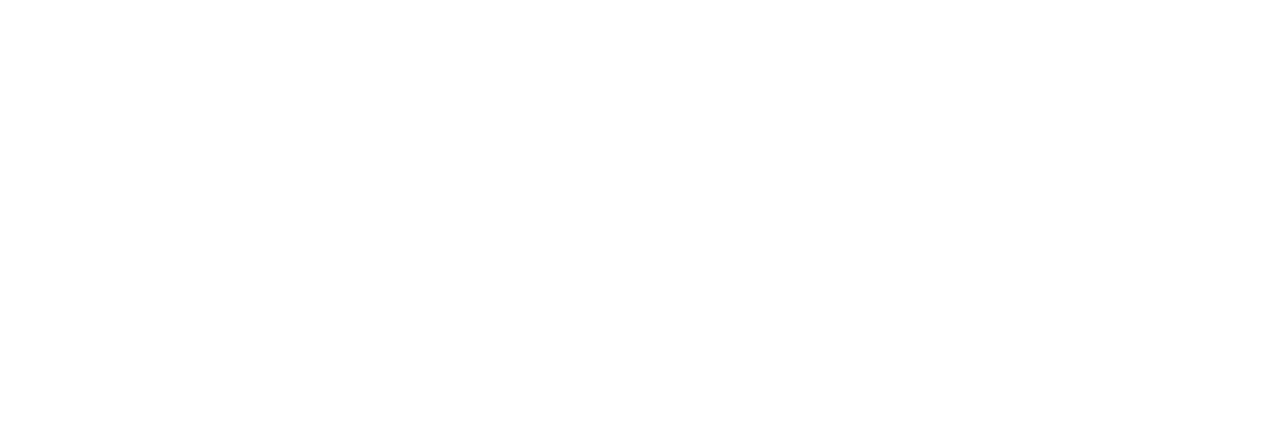
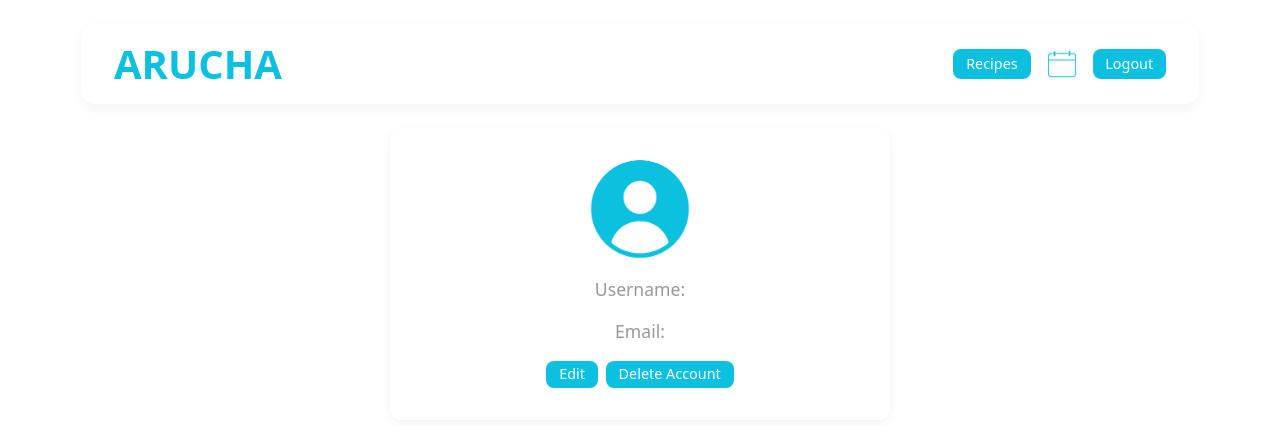
Before and after one commit to bethel-school-of-technology/team-the-last-ones-frontend, an Angular app: page /profile in a window 1280 px wide. Before the commit this address led to /. Shown: the top 426 px of the page. Built offline with nearby package versions, Linux system fonts and the light colour scheme.

Commit message:
created profile page with CRUD

```diff
--- a/src/app/app-routing.module.ts
+++ b/src/app/app-routing.module.ts
@@ -6,6 +6,7 @@
 import { RecipeComponent } from './components/recipes/recipes.component';
 import { CalendarComponent } from './components/calendar/calendar.component';
 import { RecipeDetailsComponent } from './components/recipe-details/recipe-details.component';
+import { ProfileComponent } from './components/profile/profile.component';
 
 const routes: Routes = [
   { path: '', redirectTo: 'recipes', pathMatch: 'full' },
@@ -15,7 +16,8 @@
   { path: 'recipes', component: RecipeComponent },
   { path: 'calendar', component: CalendarComponent },
   { path: 'recipes/:id', component: RecipeDetailsComponent },
-  { path: 'recipe-details/:id', component: RecipeDetailsComponent } // Added route for recipe details
+  { path: 'recipe-details/:id', component: RecipeDetailsComponent },
+  { path: 'profile', component: ProfileComponent }
 
 
 
--- a/src/app/app.module.ts
+++ b/src/app/app.module.ts
@@ -11,6 +11,7 @@
 import { RecipeComponent } from './components/recipes/recipes.component';
 import { CalendarComponent } from './components/calendar/calendar.component';
 import { RecipeDetailsComponent } from './components/recipe-details/recipe-details.component';
+import { ProfileComponent } from './components/profile/profile.component';
 
 @NgModule({
   declarations: [
@@ -20,7 +21,8 @@
     HomeComponent,
     RecipeComponent,
     CalendarComponent,
-    RecipeDetailsComponent
+    RecipeDetailsComponent,
+    ProfileComponent
   ],
   imports: [
     BrowserModule,
--- /dev/null
+++ b/src/app/components/profile/profile.component.css
@@ -0,0 +1,114 @@
+.profile .header-card {
+    background: white;
+    border-radius: 12px;
+    padding: 1rem 2rem;
+    box-shadow: 0 4px 12px rgba(0, 0, 0, 0.05);
+}
+
+.header-title {
+    color: #0cc0df;
+    font-weight: bold;
+}
+
+.icon-button-group {
+    display: flex;
+    gap: 1rem;
+}
+
+.recipe-button {
+    background-color: #0cc0df;
+    color: white;
+    border: none;
+    border-radius: 8px;
+    padding: 0.4rem 0.8rem;
+    font-size: 0.9rem;
+    line-height: 1;
+    cursor: pointer;
+    transition: background-color 0.2s ease;
+}
+
+.recipe-button:hover {
+    background-color: #099db6;
+}
+
+.icon-button img {
+    width: 30px;
+    height: 30px;
+    object-fit: contain;
+}
+
+.icon-button {
+    display: inline-flex;
+    align-items: center;
+    justify-content: center;
+    padding: 0;
+    border: none;
+    background: none;
+    cursor: pointer;
+}
+
+
+.profile-card {
+    background: white;
+    border-radius: 12px;
+    padding: 2rem;
+    box-shadow: 0 4px 12px rgba(0, 0, 0, 0.05);
+}
+
+.profile-name {
+    margin-bottom: 0.25rem;
+    color: #999;
+}
+
+.profile-username {
+    margin: 0;
+    color: #999;
+}
+
+.recipe-card {
+    background: white;
+    border-radius: 12px;
+    padding: 1rem;
+    box-shadow: 0 4px 12px rgba(0, 0, 0, 0.05);
+    text-align: center;
+}
+
+.recipe-name {
+    color: #0cc0df;
+    font-size: 1.1rem;
+}
+
+
+.profile-card {
+    max-width: 500px;
+    margin: 0 auto;
+}
+
+.form-group {
+    text-align: left;
+    color: #999;
+}
+
+.form-group label {
+    display: block;
+    margin-bottom: 0.25rem;
+    font-weight: bold;
+}
+
+.form-group input {
+    width: 100%;
+    padding: 0.5rem;
+    border-radius: 6px;
+    border: 1px solid #ccc;
+}
+
+.profile-info {
+    color: #999;
+    font-weight: 500;
+    font-size: 1.1rem;
+}
+
+.edit-text {
+    color: #999;
+
+}
--- /dev/null
+++ b/src/app/components/profile/profile.component.html
@@ -0,0 +1,45 @@
+<div class="profile container py-4">
+
+    <div class="auth-card header-card mb-4 d-flex justify-content-between align-items-center">
+        <h1 class="header-title mb-0">ARUCHA</h1>
+        <div class="icon-button-group">
+            <button class="recipe-button" (click)="goToRecipes()">Recipes</button>
+            <a routerLink="/calendar" class="icon-button">
+                <img src="assets/calendar-icon.png" alt="Calendar" />
+            </a>
+            <button class="recipe-button" (click)="logout()">Logout</button>
+        </div>
+    </div>
+
+    <div class="auth-card profile-card text-center mb-4">
+        <img src="assets/profile-icon.png" alt="Profile Icon" class="rounded-circle mb-3" width="100" height="100" />
+        <div *ngIf="!editing">
+            <p><strong class="profile-info">Username:</strong>{{ user.username }}</p>
+            <p><strong class="profile-info">Email:</strong> {{ user.email }}</p>
+            <button class="recipe-button me-2" (click)="enableEdit()">Edit</button>
+            <button class="recipe-button delete-button" (click)="deleteProfile()">Delete Account</button>
+        </div>
+    </div>
+
+    <div *ngIf="editing" class="auth-card profile-card text-center mb-4">
+        <h2 class="edit-text">Edit Profile</h2>
+        <div class="form-group mb-3">
+            <label>Username:</label>
+            <input [(ngModel)]="user.username" class="form-control" />
+        </div>
+        <div class="form-group mb-3">
+            <label>Email:</label>
+            <input [(ngModel)]="user.email" class="form-control" />
+        </div>
+        <div class="form-group mb-3">
+            <label>Password:</label>
+            <input [(ngModel)]="user.password" type="password" class="form-control" />
+        </div>
+        <button class="recipe-button me-2 btn btn-primary" (click)="saveProfile()">Save</button>
+        <button class="recipe-button me-2 btn btn-primary" (click)="cancelEdit()">Cancel</button>
+    </div>
+
+
+
+
+</div>
--- /dev/null
+++ b/src/app/components/profile/profile.component.ts
@@ -0,0 +1,89 @@
+import { Component, OnInit } from '@angular/core';
+import { Router } from '@angular/router';
+import { User } from 'src/app/models/user';
+import { UserService } from 'src/app/services/user.service';
+
+@Component({
+  selector: 'app-profile',
+  templateUrl: './profile.component.html',
+  styleUrls: ['./profile.component.css']
+})
+export class ProfileComponent implements OnInit {
+  user: User = new User('', '', '', '');
+  editing: boolean = false;
+
+  constructor(private userService: UserService, private router: Router) { }
+
+  ngOnInit(): void {
+    const storedId = localStorage.getItem('userId');
+    if (storedId) {
+      const userId = parseInt(storedId, 10);
+      this.loadProfile(userId);
+    } else {
+      console.error('No user ID found in localStorage.');
+    }
+  }
+
+  loadProfile(userId: number) {
+    this.userService.getUserProfile(userId).subscribe({
+      next: (data) => {
+        this.user = data; // assumes API returns { id, username, email, password }
+      },
+      error: (err) => console.error('Error loading profile:', err)
+    });
+  }
+
+  enableEdit() {
+    this.editing = true;
+  }
+
+  saveProfile() {
+    if (!this.user.id) {
+      console.error('No user ID.');
+      return;
+    }
+
+    this.userService.updateUserProfile(this.user.id, this.user).subscribe({
+      next: () => {
+        this.editing = false;
+      },
+      error: (err) => console.error('Error updating profile:', err)
+    });
+  }
+
+  deleteProfile() {
+    if (!this.user.id) {
+      console.error('No user ID.');
+      return;
+    }
+
+    this.userService.deleteUserAccount(this.user.id).subscribe({
+      next: () => {
+        localStorage.removeItem('userId');
+        this.user = new User('', '', '', '');
+        this.editing = true;
+      },
+      error: (err) => console.error('Error deleting account:', err)
+    });
+  }
+
+  goToCalendar() {
+    this.router.navigate(['/calendar']);
+  }
+
+  goToRecipes() {
+    this.router.navigate(['/recipes']);
+  }
+
+  cancelEdit() {
+    this.editing = false;
+  }
+
+  //probably need to fix this function
+  //just wanted to get the button on the page
+  logout() {
+    localStorage.removeItem('authToken');
+    this.user = new User('', '', '', '');
+    this.router.navigate(['/login']);
+  }
+}
--- a/src/app/components/recipes/recipes.component.css
+++ b/src/app/components/recipes/recipes.component.css
@@ -2,9 +2,9 @@
     display: flex;
     flex-direction: column;
     min-height: 100vh;
-    background: #f9f9f9;
+    background: white;
     padding: 1rem;
-    background-color: #f9f9f9;
+    background-color: white;
 }
 
 .recipes-header {
@@ -43,8 +43,11 @@
     padding: 1.5rem;
     box-shadow: 0 4px 10px rgba(0, 0, 0, 0.05);
     width: 100%;
-    max-width: 600px;
     text-align: center;
+}
+
+.full-width-card {
+    max-width: none;
 }
 
 .search-bar {
@@ -180,7 +183,7 @@
 }
 
 .form-control {
-    color: #999;
+    color: white;
     font-size: 1rem;
     padding: 8px 12px;
     border: 1px solid #ccc;
@@ -188,7 +191,7 @@
 }
 
 .form-control::placeholder {
-    color: #95a5a6;
+    color: #999;
     opacity: 1;
 }
 
--- a/src/app/components/recipes/recipes.component.html
+++ b/src/app/components/recipes/recipes.component.html
@@ -1,6 +1,8 @@
-<div class="recipes-header">
-    <div class="auth-card header-card">
-        <h1 class="header-title">ARUCHA</h1>
+<div class="container py-4">
+
+    <div class="recipes-header container-fluid p-0">
+        <div class="auth-card header-card full-width-card mb-4 d-flex justify-content-between align-items-center">
+            <h1 class="header-title m-0">ARUCHA</h1>
             <div class="icon-button-group">
 
                 <button class="login-button" (click)="goToLogin()">Login</button>
@@ -18,8 +20,8 @@
 
     <div class="recipes-container">
         <div class="recipes-header">
-        <div class="auth-card">
-            <h1 class="recipes-title">Recipes</h1>
+            <div class="auth-card header-card full-width-card mb-4">
+                <h1 class="recipes-title mb-0">Recipes</h1>
                 <form (ngSubmit)="onSearch()" class="search-bar">
                     <input type="text" [(ngModel)]="searchQuery" name="searchQuery" placeholder="Search..."
                         class="form-control" required />
@@ -47,18 +49,10 @@
 
         <div class="recipes-footer">
             <div class="auth-card footer-card">
-            <div class="icon-button-group">
-                <a routerLink="/profile" class="icon-button">
-                    <img src="assets/profile-icon.png" alt="Profile" />
-                </a>
 
-                <button class="login-button" (click)="goToLogin()">Login</button>
-
-                <a routerLink="/calendar" class="icon-button">
-                    <img src="assets/calendar-icon.png" alt="Calendar" />
-                </a>
-            </div>
                 <p class="powered">Powered by TheMealDB</p>
 
             </div>
         </div>
+    </div>
+</div>
--- a/src/app/models/user.ts
+++ b/src/app/models/user.ts
@@ -1,4 +1,5 @@
 export class User {
+    id?: number;
     username: string;
     email: string;
     password: string;
```
Also changed, not shown: 1 other file (tests, documents, lock files or other folders). Lines whose indentation alone changed are shown as unchanged.
